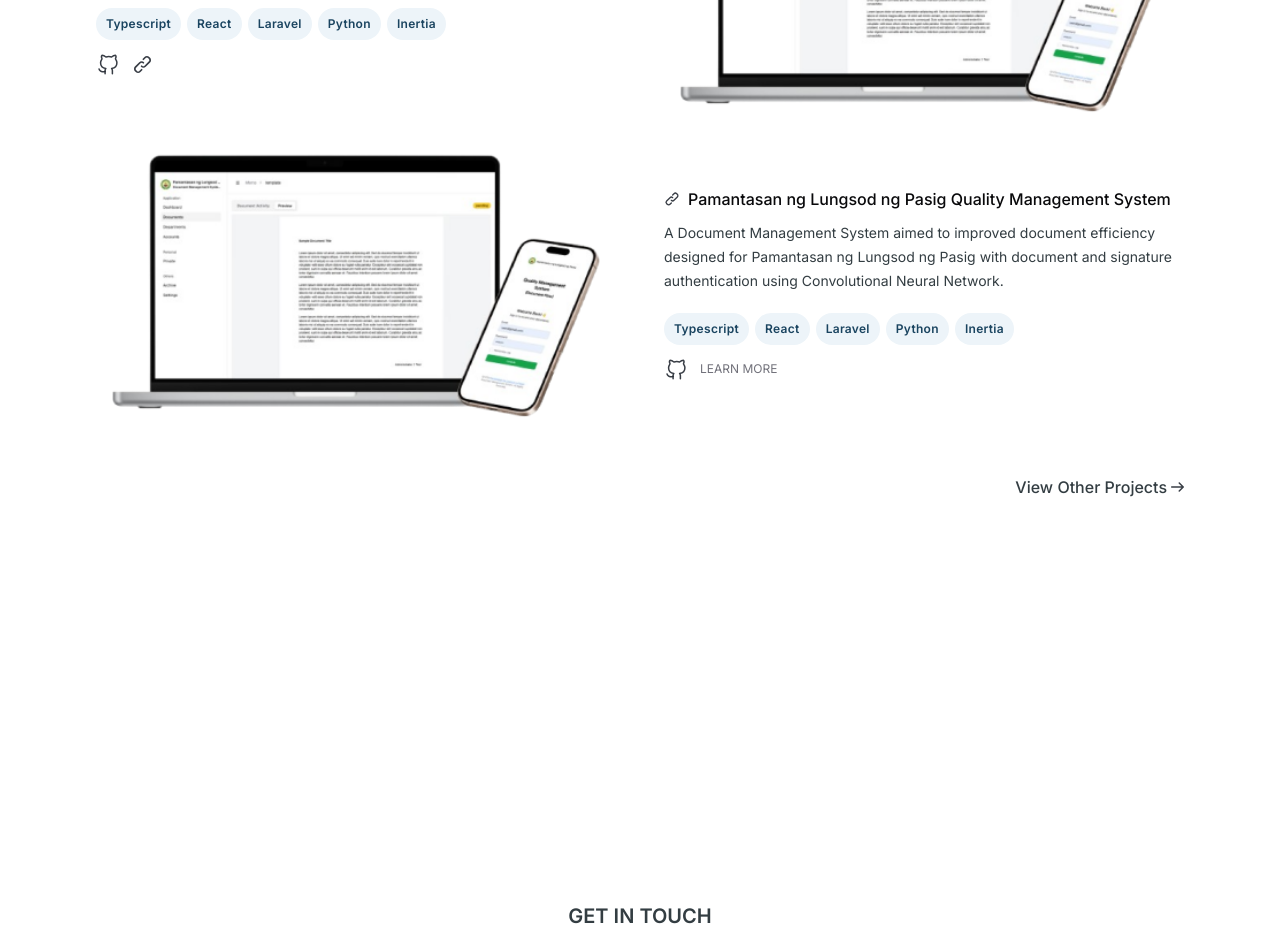
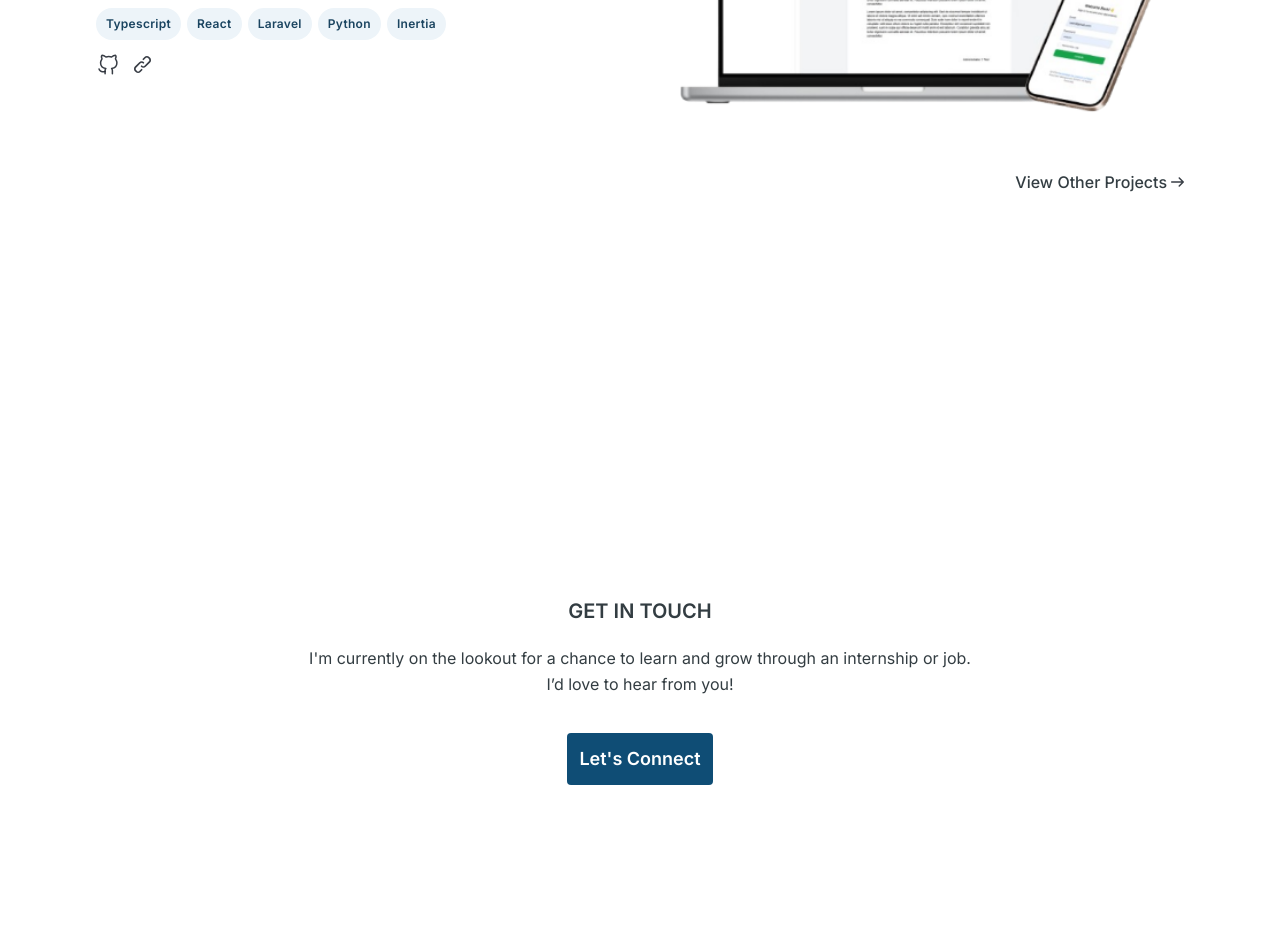
Before and after one commit to Cedrickkk/cedrick, a React (Vite) app: page / in a window 1280 px wide. Shown: the part 1860-2790 px from the top of the page. Built offline with nearby package versions, Linux system fonts and the light colour scheme.

Commit message:
removed duplicate project

```diff
--- a/src/sections/Projects.tsx
+++ b/src/sections/Projects.tsx
@@ -35,40 +35,6 @@
           className="order-1 w-full cursor-pointer transition-transform duration-300 ease-in-out hover:scale-105 md:order-none md:w-1/2"
         />
       </div>
-      <div className="flex flex-col-reverse items-center justify-between gap-9 rounded-xl p-5 text-card-foreground shadow-md md:flex-row md:gap-12 md:p-0 md:shadow-none">
-        <img
-          src="project.png"
-          alt="Pamantasan ng Lungsod Pasig Quality Management System"
-          className="order-1 w-full cursor-pointer transition-transform duration-300 ease-in-out hover:scale-105 md:order-none md:w-1/2"
-        />
-        <div className="flex w-full flex-col space-y-3 md:w-1/2">
-          <h6 className="flex items-center gap-2 font-medium leading-5">
-            <img src="link.svg" alt="" className="size-4" />
-
-            <span className="transition duration-300 ease-in-out hover:cursor-pointer hover:text-secondary">
-              Pamantasan ng Lungsod ng Pasig Quality Management System
-            </span>
-          </h6>
-          <p className="text-sm leading-6 text-primary">
-            A Document Management System aimed to improved document efficiency
-            designed for Pamantasan ng Lungsod ng Pasig with document and
-            signature authentication using Convolutional Neural Network.
-          </p>
-          <div className="mt-5 flex w-full flex-wrap">
-            <TagBadge>Typescript</TagBadge>
-            <TagBadge>React</TagBadge>
-            <TagBadge>Laravel</TagBadge>
-            <TagBadge>Python</TagBadge>
-            <TagBadge>Inertia</TagBadge>
-          </div>
-          <div className="mt-4 flex items-center gap-3">
-            <img src="github_link.svg" alt="" />
-            <span className="cursor-pointer text-xs uppercase text-muted-foreground hover:text-primary hover:underline">
-              Learn more
-            </span>
-          </div>
-        </div>
-      </div>
       <div className="flex justify-end">
         <h6 className="group mt-9 flex cursor-pointer items-center gap-1 font-medium">
           View Other Projects
```
